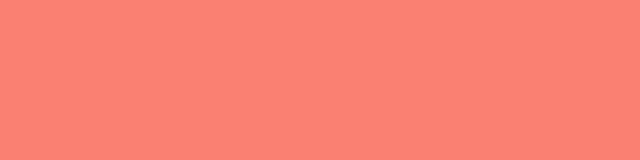
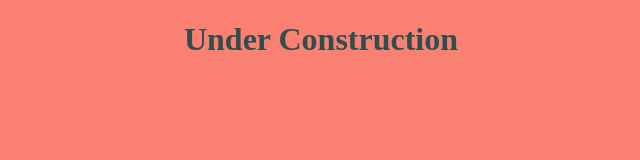
Before and after one commit to wenhaowu27/wenhaowu27.github.io, a plain HTML site: page index.html in a window 1280 px wide. Shown: the whole page, without its empty margins (319-959 px from the left). Drawn offline with Linux system fonts and the light colour scheme.

Commit message:
Correct bugs

```diff
--- a/index.html
+++ b/index.html
@@ -8,6 +8,6 @@
     <link rel="stylesheet" type="text/css" href="style.css">
 </head>
 <body>
-
+    <h1>Under Construction</h1>
 </body>
 </html>
--- a/style.css
+++ b/style.css
@@ -2,5 +2,6 @@ body{
     background:salmon;
 }
 h1{
-    color:darkorange;
+    color:darkslategrey;
+    text-align: center;
 }
```
